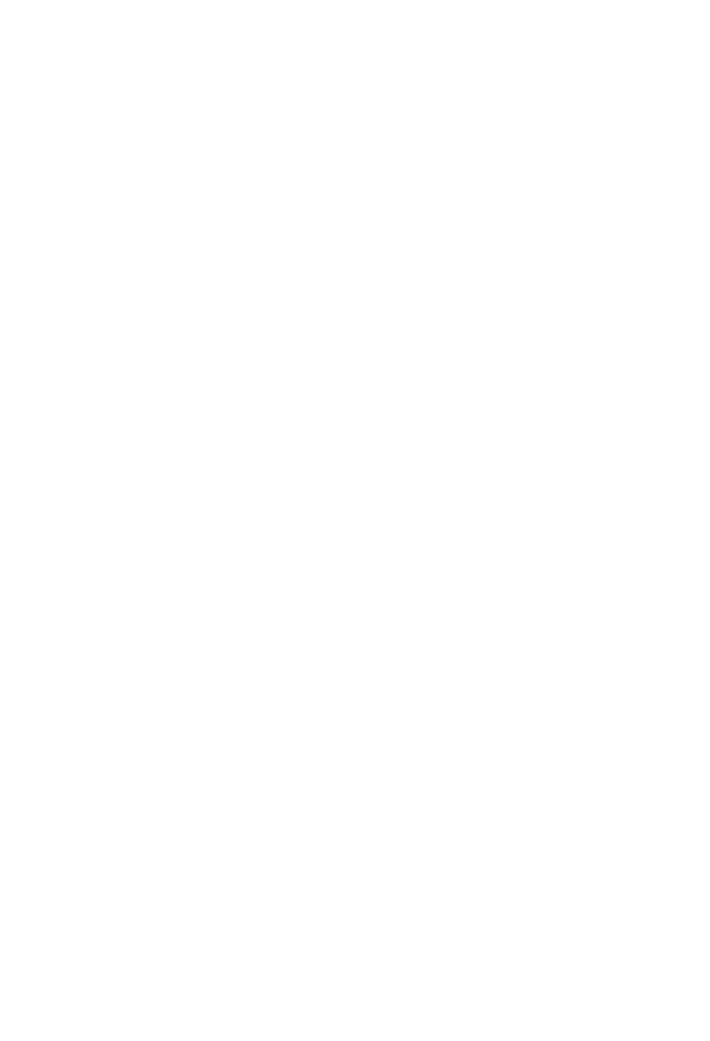
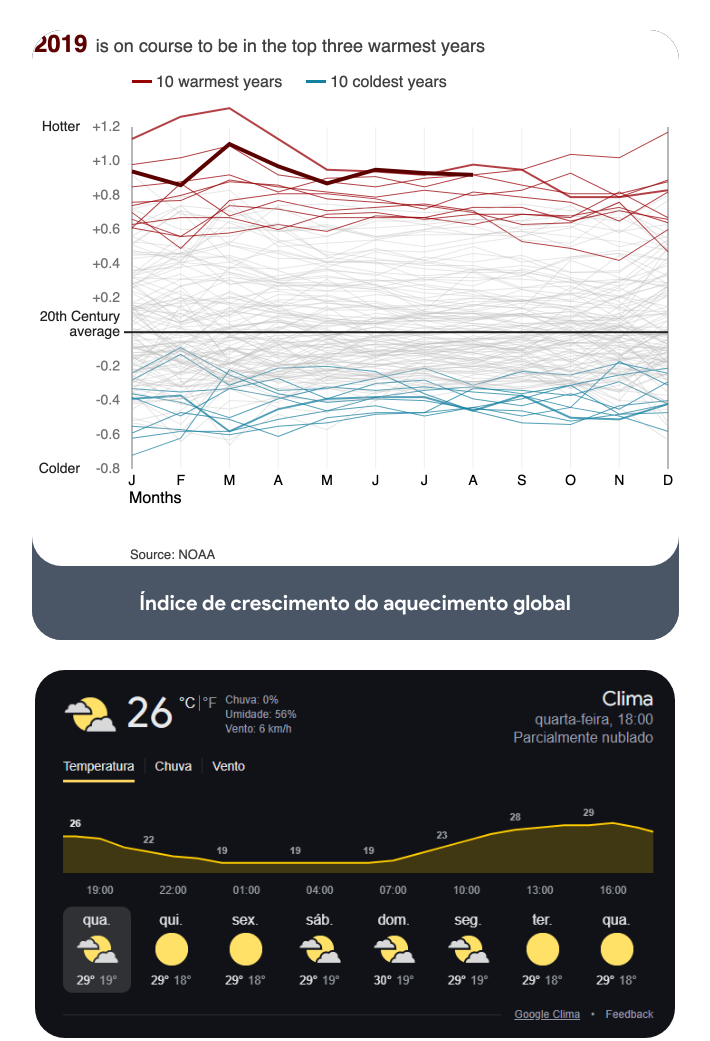
Before and after one commit to LUISMAGAIVER341/PintuNews, a website: page reda.html in a window 1280 px wide. Shown: the top 1041 px of the page, without its empty margins (285-995 px from the left). Before the commit the page ends 800 px from the top, so only its background shows below. Drawn offline with nearby package versions, Linux system fonts and the light colour scheme.

Commit message:
asdasdasdasd

```diff
--- a/reda.html
+++ b/reda.html
@@ -6,8 +6,52 @@
     <title>Redação</title>
     <link rel="shortcut icon" href="image-removebg-preview.png" type="image/x-icon">
     <script src="https://unpkg.com/@tailwindcss/browser@4"></script>
+    <style>
+    @font-face {
+        font-family: 'MinhaFonte';
+        src: url('s.ttf') format('truetype');
+        font-weight: normal;
+        font-style: normal;
+    }
+    @font-face {
+        font-family: 'p';
+        src: url('p.ttf') format('truetype');
+        font-weight: normal;
+        font-style: normal;
+    }
+    @font-face {
+        font-family: 'p2';
+        src: url('p2.ttf') format('truetype');
+        font-weight: normal;
+        font-style: normal;
+    }
+    body {
+        font-family: 'p';
+        font-size: 130%;
+    }
+    </style>
 </head>
 <body class="dark:bg-gray-500 bg-white">
+    <div class="h-screen flex justify-center">
+        <img src="imagens/climate-change-fallback.png" class="w-[647px] z-[2] absolute top-[30px] rounded-[30px]">
+        <div class="z-[1] bg-gray-600 w-[647px] h-[610px] rounded-[30px] absolute top-[30px] flex justify-center">
+            <div style="align-items: center;" class="h-[74px] w-[647px] flex justify-center absolute top-[536px] rounded-b-[30px]">
+                <h1 class="text-white absolute">Índice de crescimento do aquecimento global</h1>
+            </div>
+        </div>
+        <img src="imagens/prev.png" class="w-[50%] z-[2] absolute top-[670px] rounded-[30px]">
+        <div class="z-[1] bg-gray-600 w-[647px] h-[610px] rounded-[30px] absolute top-[30px] flex justify-center">
+            <div style="align-items: center;" class="h-[74px] w-[647px] flex justify-center absolute top-[536px] rounded-b-[30px]">
+                <h1 class="text-white absolute">Índice de crescimento do aquecimento global</h1>
+            </div>
+        </div>
+        <img src="imagens/download.jpg" class="w-[647px] z-[2] absolute top-[1246px] rounded-[30px]">
+        <!-- <div class="z-[1] bg-gray-600 w-[647px] h-[460px] rounded-[30px] absolute top-[1246px] flex justify-center">
+            <div style="align-items: center;" class="h-[74px] w-[647px] flex justify-center absolute top-[536px] rounded-b-[30px]">
+                <h1 class="text-white absolute">Índice de crescimento do aquecimento global</h1>
+            </div>
+        </div> -->
 
+    </div>
 </body>
 </html>
```
Also changed, not shown: imagens/climate-change-fallback.png (added), imagens/download.jpg (added), imagens/prev.png (added).
